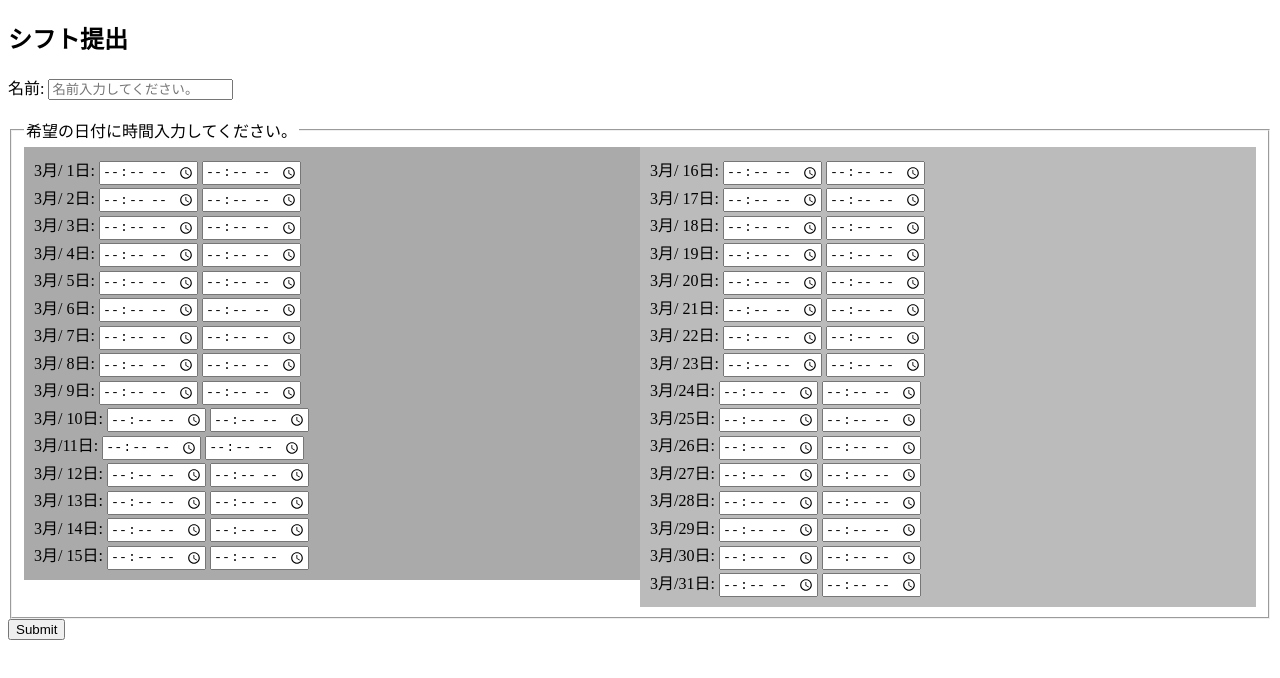
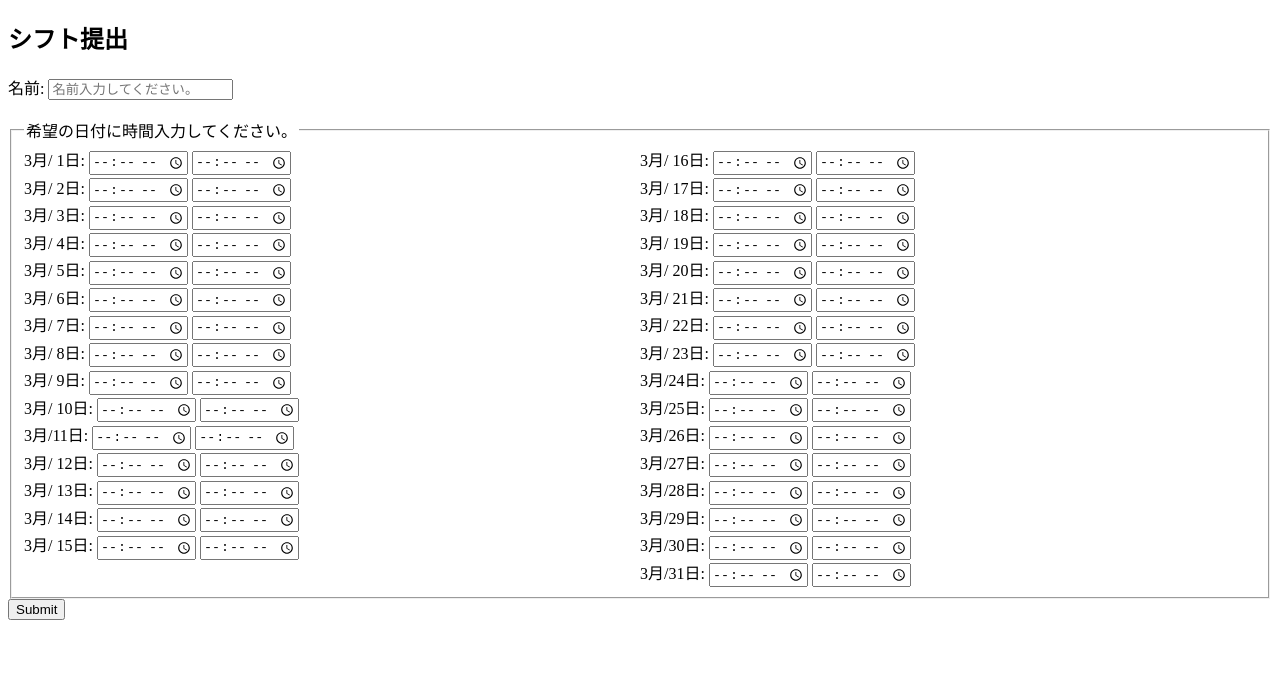
Before and after one commit to Hisayakyoto/shift, a plain HTML site: page index.html in a window 1280 px wide. Drawn offline with Linux system fonts and the light colour scheme.

Commit message:
Update index.html

```diff
--- a/index.html
+++ b/index.html
@@ -5,26 +5,7 @@
     <meta charset="UTF-8">
     <meta name="viewport" content="width=device-width, initial-scale=1.0">
     <title>希望シフト記入してグループLineに報告ください。</title>
-	<style>
-* {
-  box-sizing: border-box;
-}
 
-/* Create two equal columns that floats next to each other */
-.column {
-  float: left;
-  width: 50%;
-  padding: 10px;
-  /*height: 300px;  Should be removed. Only for demonstration */
-}
-
-/* Clear floats after the columns */
-.row:after {
-  content: "";
-  display: table;
-  clear: both;
-}
-</style>
 </head>
 
 <body>
@@ -44,8 +25,7 @@
             <legend>希望の日付に時間入力してください。</legend>
 
             <!-- Day 1 -->
-           <div class="row">
-	  <div class="column" style="background-color:#aaa;">
+           <div style="float: left; width: 50%;">
 		<div>
                 <label for="day1">3月/ 1日:</label>
                 <input type="time" id="1s" name="1s">
@@ -126,7 +106,7 @@
                 <input type="time" id="15e" name="15e">
             </div>
 	  </div>
-		   <div class="column" style="background-color:#bbb;">
+		   <div style="float: left; width: 50%;">
             <div>
                 <label for="day16">3月/ 16日:</label>
                 <input type="time" id="16s" name="16s">
```
